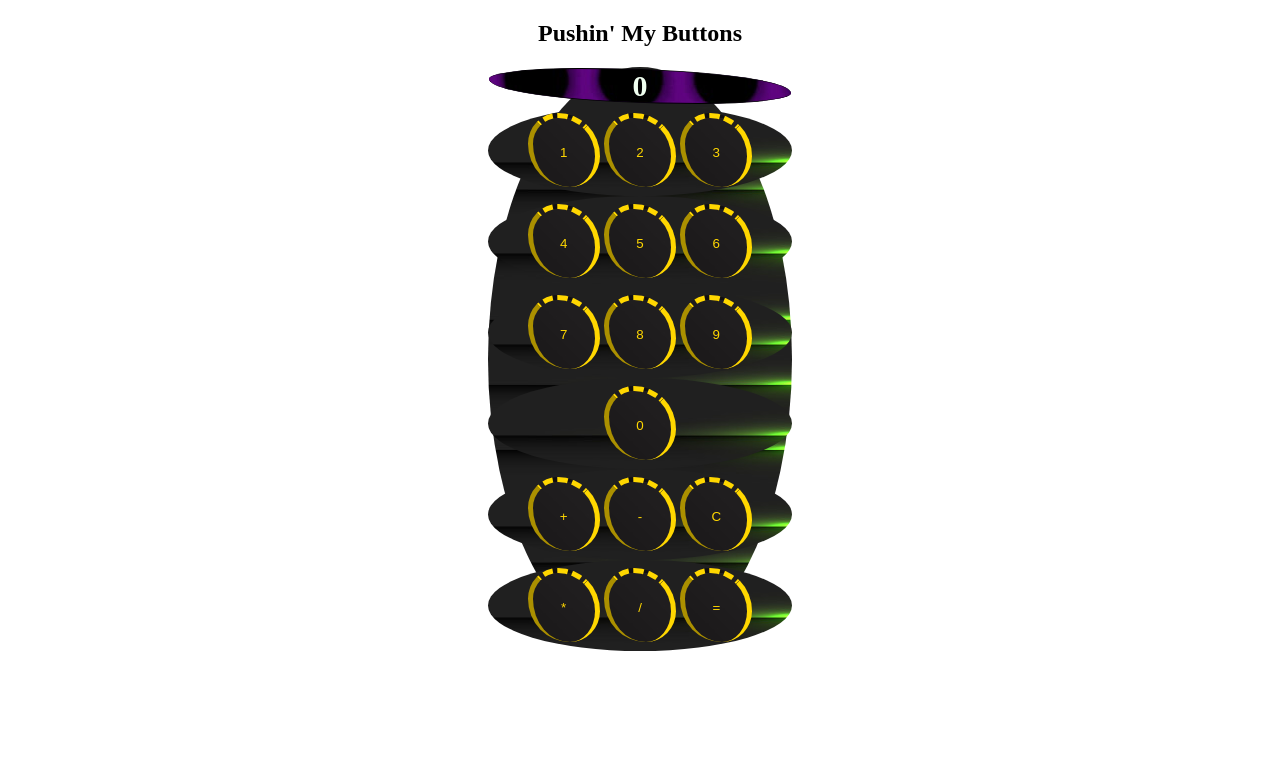
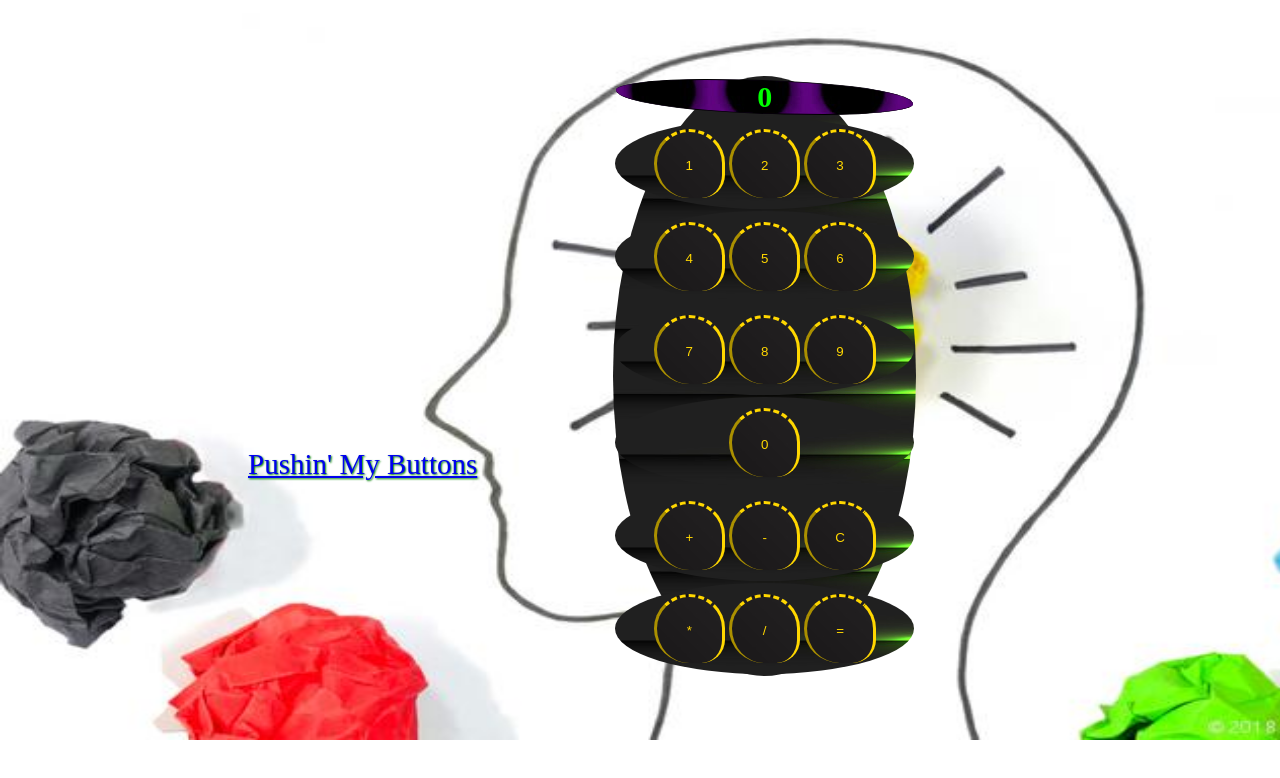
Before and after one commit to JOrozco271/Git-Practice, a plain HTML site: page index.html in a window 1280 px wide. Drawn offline with Linux system fonts and the light colour scheme.

Commit message:
FullProj

```diff
--- a/index.html
+++ b/index.html
@@ -8,7 +8,7 @@
 </head>
     <body>
         <main>
-            <h2 style="text-align: center;">Pushin' My Buttons</h2>
+            <a href="https://youtube.com/watch?v=hoxh_6TgUVY">Pushin' My Buttons</a>
             <table>
                 <tr>
                     <th>
--- a/sandbox/sandbox.css
+++ /dev/null
@@ -1,3 +0,0 @@
-body{
-    background-color: royalblue;
-}
--- a/style.css
+++ b/style.css
@@ -1,26 +1,40 @@
 table, td{
     width: 24%;
     height: 89px;
-    border-collapse: collapse;
+    border-collapse: separate;
     background-color: darkgreen;
     text-align: center;
-    margin: auto;
+    margin: 35px 605px;
     border-radius: 70%;
     background-image: url("darkgreenmetal.jpg");
 }
-
+a{
+    font-size: 29px;
+    text-align: left;
+    border-collapse: collapse;
+    text-decoration: underline;
+    text-shadow: 1px 1px 2px green;
+    display: inline;
+    top: 440px;
+    position: relative;
+    left: 240px;
+}
 button{
     width: 24%;
-    height: 74px;
+    height: 69px;
     background-color: darkgreen;
     color: gold;
     border-collapse: collapse;
-    border: 5px inset gold;
+    border: 3px inset gold;
     border-style: dashed inset none;
-    border-radius: 50% 70%;
+    border-radius: 60% 60% 40%;
     background-image: url("darkgreenmetal2.jpg");
+    cursor: wait;
+    transition: .5s all;
 }
-
+button:hover{
+    border-color: limegreen;
+}
 div{
     border-collapse: collapse;
     text-align: center;
@@ -32,3 +46,11 @@ div{
     border-radius: 30% 70%;
     background-image: url("darkpurple.jpg");
 }
+#display{
+    color: lime;
+}
+body{
+    background-image: url("thinking.jpg");
+    background-repeat: no-repeat;
+    background-size: 1520px 740px;
+}
```
Also changed, not shown: IDs.txt, thinking.jpg (added).
